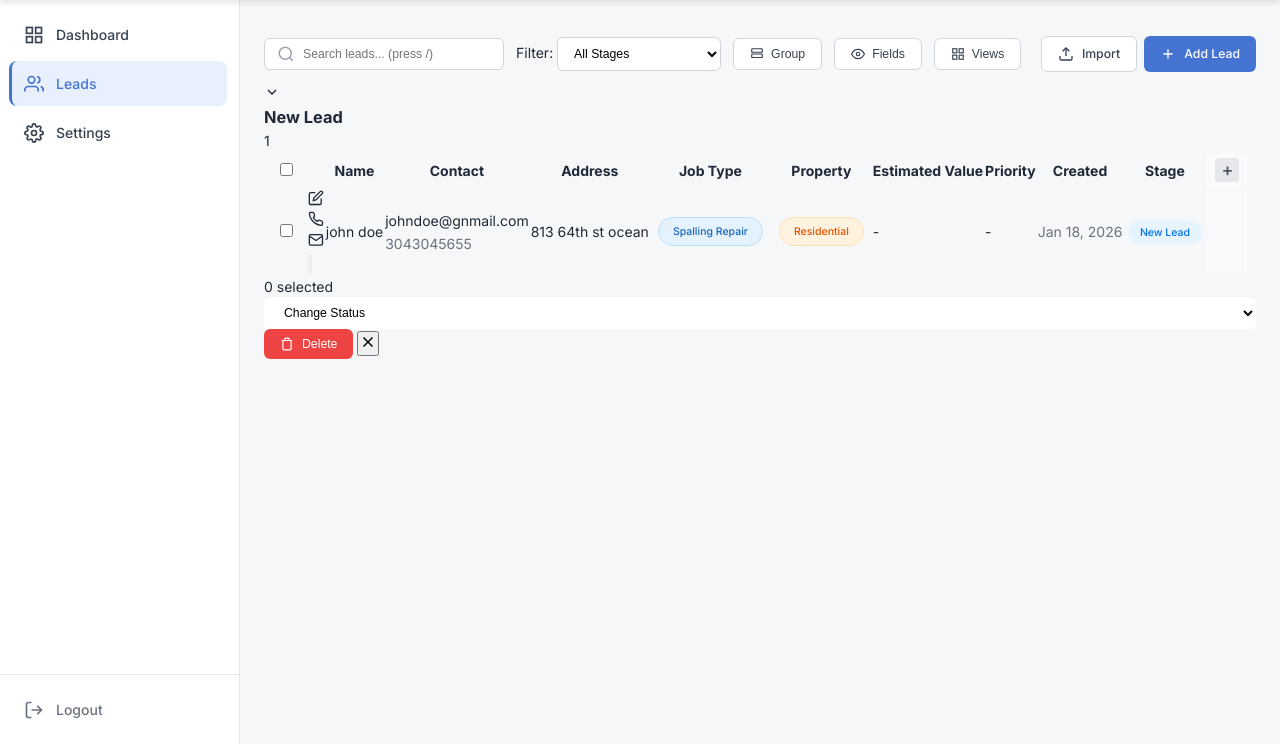
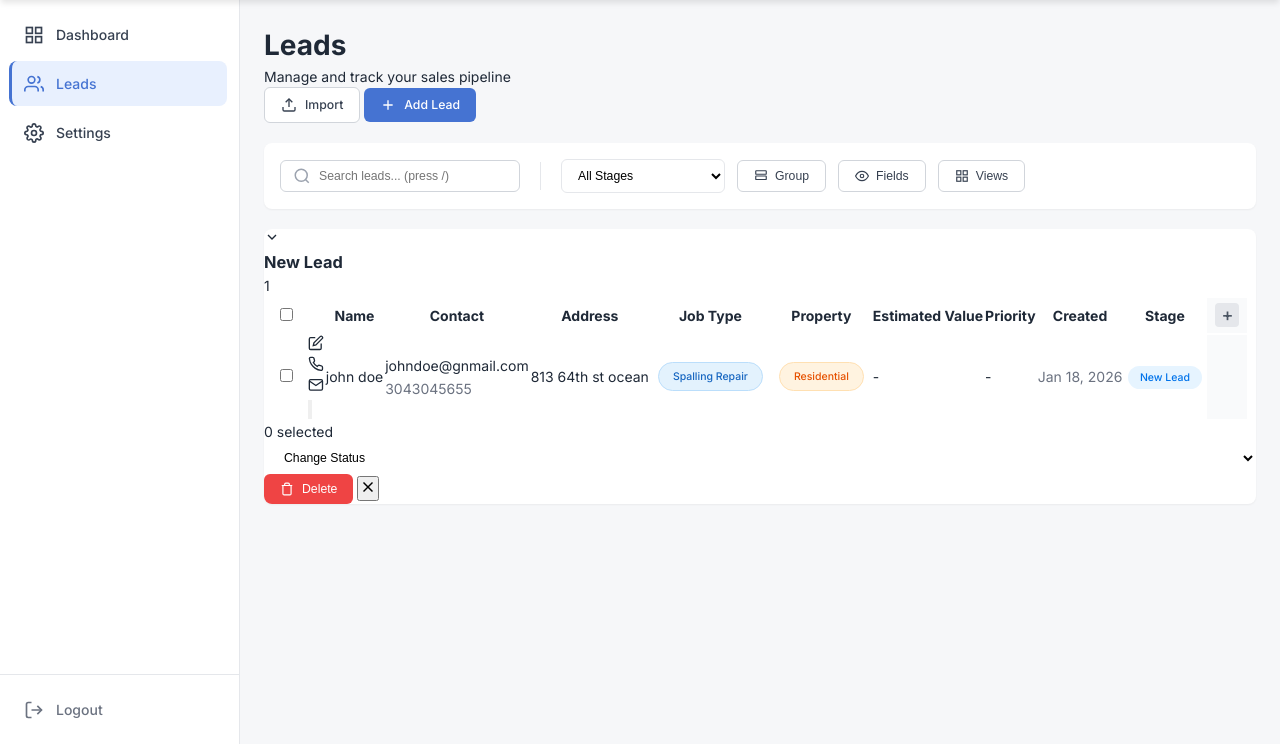
Before and after one commit to BobtheMinerBot/pybots-crm, a Flask app: page /leads in a window 1280 px wide. Shown: the part 56-800 px from the top of the page. Run offline with Flask 3, Linux system fonts and the light colour scheme; the visitor is signed in with stand-in values (Sample User, id 1); data comes from the database, SQL or seed files in the repository; data that the repository does not hold is empty.

Commit message:
Update Leads page UI to match Dashboard - clean header, toolbar card, table card

```diff
--- a/templates/leads.html
+++ b/templates/leads.html
@@ -3,7 +3,34 @@
 {% block title %}Leads - CRM{% endblock %}
 
 {% block content %}
-<div class="toolbar">
+<div class="leads-page">
+    <!-- Page Header -->
+    <div class="dashboard-header">
+        <div>
+            <h1 class="dashboard-title">Leads</h1>
+            <p class="dashboard-subtitle">Manage and track your sales pipeline</p>
+        </div>
+        <div class="dashboard-actions">
+            <a href="{{ url_for('import_leads') }}" class="btn btn-secondary" title="Import from CSV">
+                <svg width="16" height="16" viewBox="0 0 24 24" fill="none" stroke="currentColor" stroke-width="2">
+                    <path d="M21 15v4a2 2 0 0 1-2 2H5a2 2 0 0 1-2-2v-4"></path>
+                    <polyline points="17 8 12 3 7 8"></polyline>
+                    <line x1="12" y1="3" x2="12" y2="15"></line>
+                </svg>
+                Import
+            </a>
+            <a href="{{ url_for('add_lead') }}" class="btn btn-primary">
+                <svg width="16" height="16" viewBox="0 0 24 24" fill="none" stroke="currentColor" stroke-width="2">
+                    <path d="M12 5v14M5 12h14"></path>
+                </svg>
+                Add Lead
+            </a>
+        </div>
+    </div>
+
+    <!-- Toolbar Card -->
+    <div class="leads-toolbar-card">
+        <div class="leads-toolbar">
             <div class="search-box">
                 <svg class="search-icon" width="16" height="16" viewBox="0 0 24 24" fill="none" stroke="currentColor"
                     stroke-width="2">
@@ -15,9 +42,10 @@
                 <div id="searchResults" class="search-results"></div>
             </div>
 
+            <div class="toolbar-divider"></div>
+
             <div class="filter-group">
-        <label>Filter:</label>
-        <select class="form-control" id="statusFilter" style="width: auto;">
+                <select class="form-control toolbar-select" id="statusFilter">
                     <option value="">All Stages</option>
                     {% for status in statuses %}
                     <option value="{{ status }}" {% if status_filter==status %}selected{% endif %}>{{ status }}</option>
@@ -131,23 +159,11 @@
         </div>
     </div>
 
-    <div style="margin-left: auto; display: flex; gap: 0.5rem;">
-        <a href="{{ url_for('import_leads') }}" class="btn btn-secondary" title="Import from CSV">
-            <svg width="16" height="16" viewBox="0 0 24 24" fill="none" stroke="currentColor" stroke-width="2">
-                <path d="M21 15v4a2 2 0 0 1-2 2H5a2 2 0 0 1-2-2v-4"></path>
-                <polyline points="17 8 12 3 7 8"></polyline>
-                <line x1="12" y1="3" x2="12" y2="15"></line>
-            </svg>
-            Import
-        </a>
-        <a href="{{ url_for('add_lead') }}" class="btn btn-primary">
-            <svg width="16" height="16" viewBox="0 0 24 24" fill="none" stroke="currentColor" stroke-width="2">
-                <path d="M12 5v14M5 12h14"></path>
-            </svg>
-            Add Lead
-        </a>
-    </div>
-</div>
+        </div>
+    </div>
+
+    <!-- Leads Table Card -->
+    <div class="leads-table-card">
 
 <!-- Recently Viewed Leads -->
 <div id="recentlyViewedSection" class="recently-viewed" style="display: none;">
@@ -564,7 +580,59 @@
     </div>
 </div>
 
+    </div><!-- /.leads-table-card -->
+</div><!-- /.leads-page -->
+
 <style>
+    /* Leads Page Layout */
+    .leads-page {
+        display: flex;
+        flex-direction: column;
+        gap: var(--space-5);
+    }
+
+    .leads-toolbar-card {
+        background: white;
+        border-radius: var(--radius-lg);
+        padding: var(--space-4);
+        box-shadow: var(--shadow-sm);
+    }
+
+    .leads-toolbar {
+        display: flex;
+        align-items: center;
+        gap: var(--space-3);
+        flex-wrap: wrap;
+    }
+
+    .toolbar-divider {
+        width: 1px;
+        height: 28px;
+        background: var(--gray-200);
+        margin: 0 var(--space-2);
+    }
+
+    .toolbar-select {
+        border: 1px solid var(--gray-200);
+        border-radius: var(--radius-md);
+        padding: var(--space-2) var(--space-3);
+        font-size: 0.875rem;
+        background: white;
+        min-width: 140px;
+    }
+
+    .leads-table-card {
+        background: white;
+        border-radius: var(--radius-lg);
+        box-shadow: var(--shadow-sm);
+        overflow: hidden;
+    }
+
+    /* Clean up old toolbar */
+    .toolbar {
+        display: none;
+    }
+
     /* Dropdown styles */
     .dropdown-container {
         position: relative;
```
Lines whose indentation alone changed are shown as unchanged.
